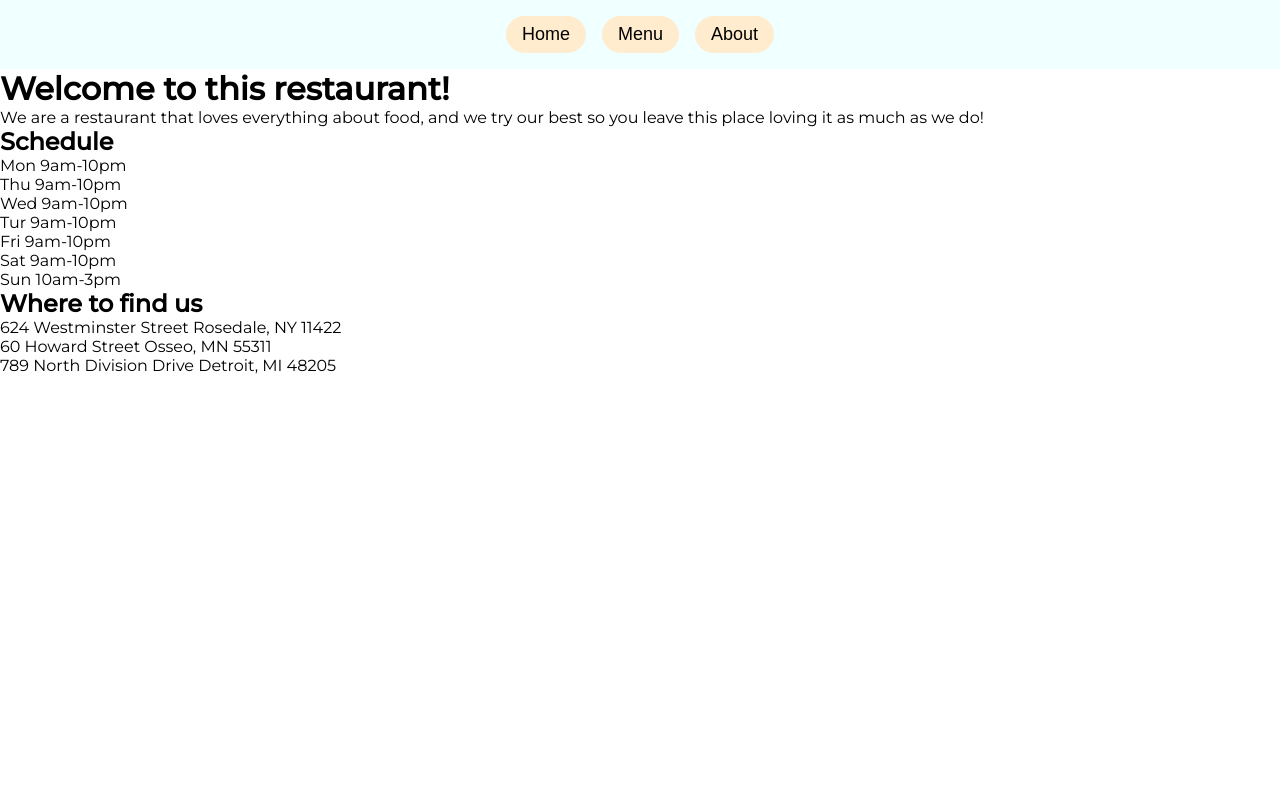
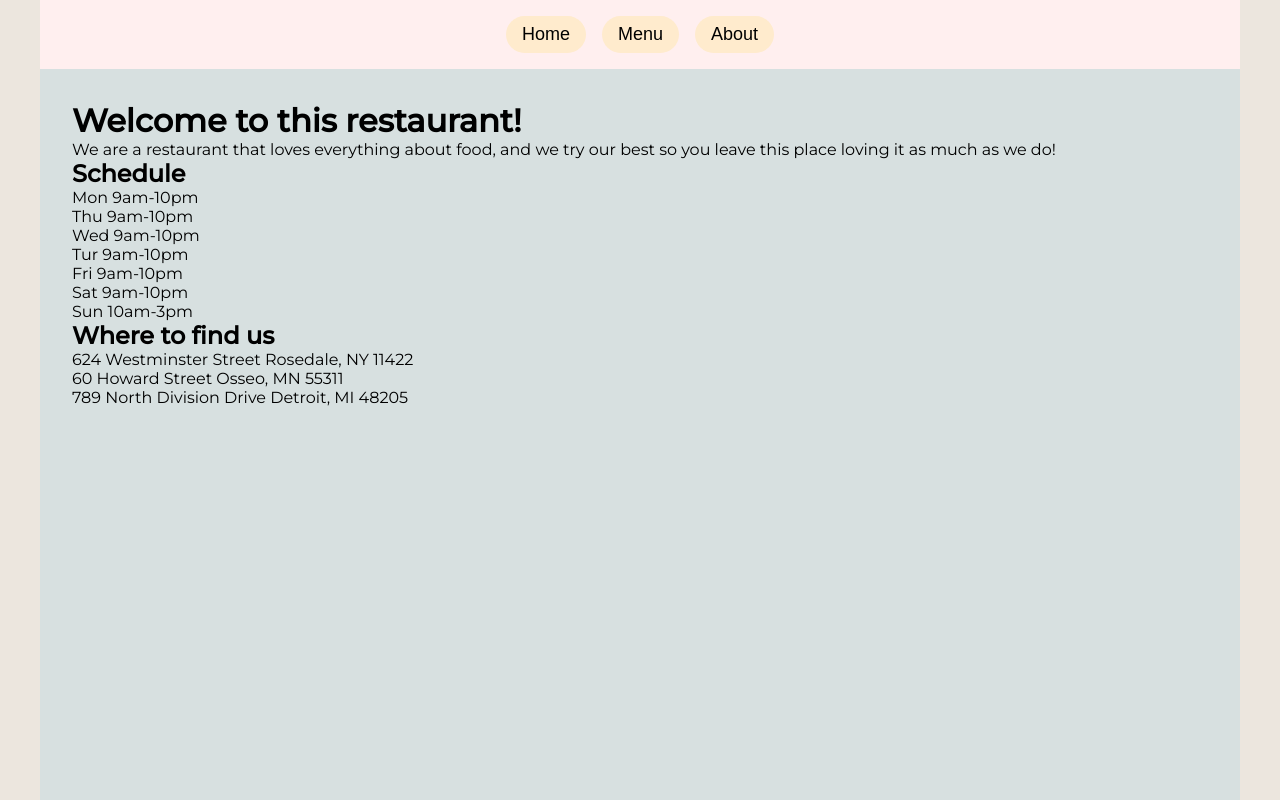
Before and after one commit to Romte1/restaurant-page, a plain HTML site: page index.html in a window 1280 px wide. Drawn offline with Linux system fonts and the light colour scheme.

Commit message:
Added more styling, mostly colors and better displaying

```diff
--- a/styles.css
+++ b/styles.css
@@ -9,7 +9,26 @@
 }
 
 body {
+  min-height: 100dvh;
   font-family: 'Montserrat';
+  display:flex;
+  flex-direction: column;
+  background-color: rgb(236, 230, 222);
+}
+
+header {
+  display:flex;
+  justify-content: center;
+}
+
+#content {
+  background-color: rgb(215, 224, 224);
+  padding:32px;
+  max-width: 1200px;
+  width: 100%;
+  align-self: center;
+  flex:1;
+
 }
 
 nav {
@@ -17,7 +36,11 @@ nav {
   justify-content: center;
   gap:16px;
   padding: 16px;
-  background-color: azure;
+  background-color: rgb(255, 239, 239);
+  align-items: center;
+  max-width: 1200px;
+  width: 100%;
+
 
   button {
     border:none;
```
